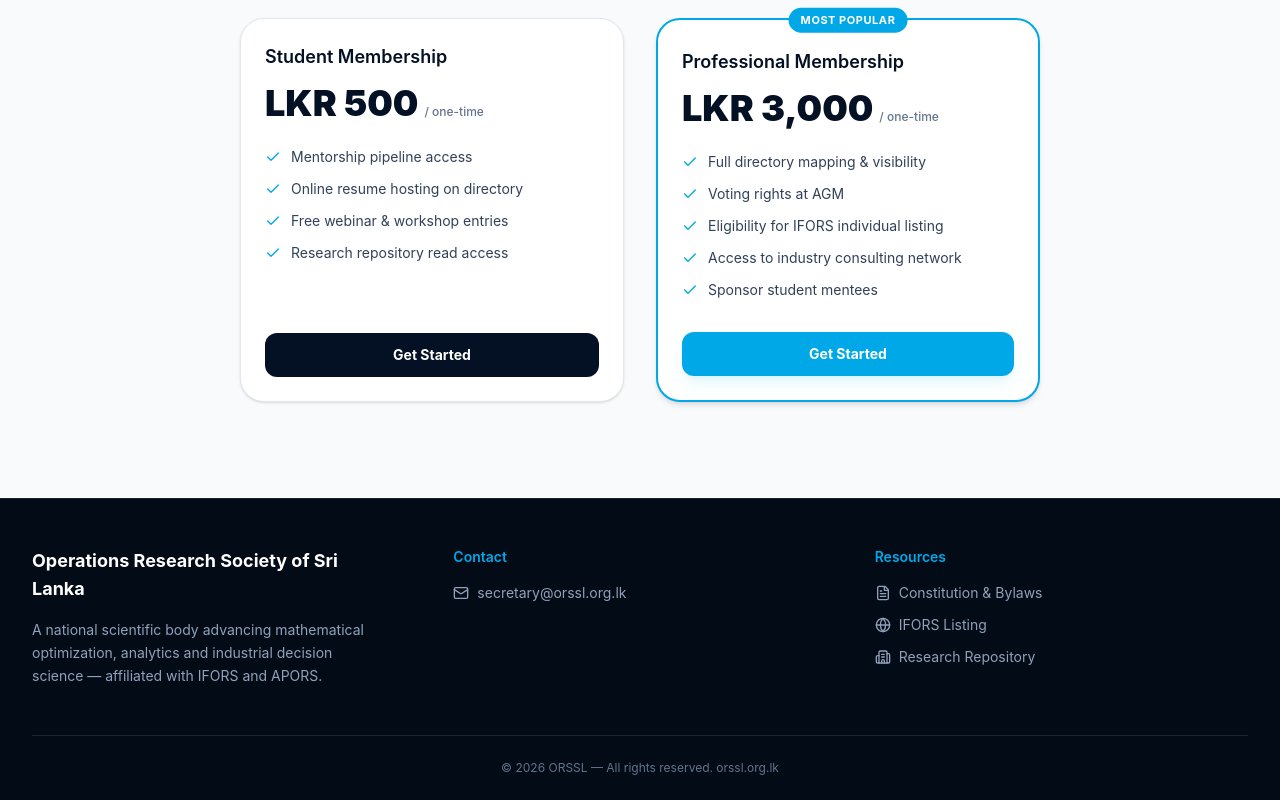
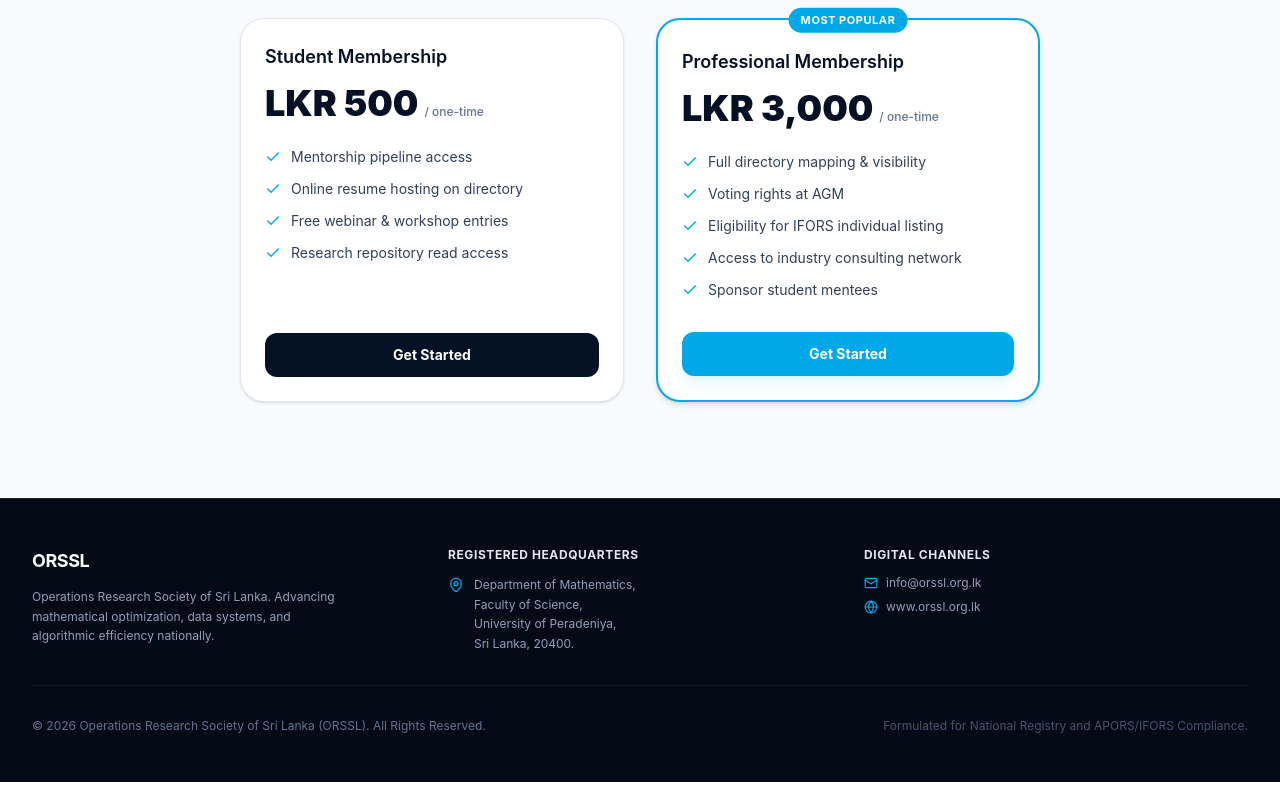
Before and after one commit to felinex4/orssl-final, a React (Vite) app: page / in a window 1280 px wide. Shown: the part 2220-3020 px from the top of the page. Built offline with nearby package versions, Linux system fonts and the light colour scheme; no server answers.

Commit message:
Update portal features

```diff
--- a/src/Components/Footer.jsx
+++ b/src/Components/Footer.jsx
@@ -1,32 +1,57 @@
 import React from 'react';
-import { Mail, FileText, Globe, Building2 } from 'lucide-react';
+import { MapPin, Mail, Globe } from 'lucide-react';
 
 export default function Footer() {
+  const currentYear = new Date().getFullYear();
+
   return (
-    <footer className="bg-[#030b17] border-t border-white/10 pt-12 pb-6 text-slate-300 mt-auto">
-      <div className="max-w-[1400px] mx-auto px-4 sm:px-6 lg:px-8">
-        <div className="grid grid-cols-1 md:grid-cols-3 gap-12 mb-12">
-          <div className="space-y-4 pr-8">
-            <h4 className="text-white font-bold text-lg">Operations Research Society of Sri Lanka</h4>
-            <p className="text-sm text-slate-400 leading-relaxed">
-              A national scientific body advancing mathematical optimization, analytics and industrial decision science — affiliated with IFORS and APORS.
+    <footer className="bg-[#020a16] border-t border-slate-100/10 text-slate-400 text-sm py-12 relative z-20">
+      <div className="max-w-7xl mx-auto px-4 sm:px-6 lg:px-8">
+        <div className="grid grid-cols-1 md:grid-cols-3 gap-8 mb-8">
+
+          {/* Column 1: Identity */}
+          <div className="space-y-3">
+            <h3 className="text-white font-bold text-lg tracking-tight">ORSSL</h3>
+            <p className="text-xs text-slate-400 leading-relaxed max-w-xs">
+              Operations Research Society of Sri Lanka. Advancing mathematical optimization, data systems, and algorithmic efficiency nationally.
             </p>
           </div>
-          <div>
-            <h4 className="text-[#00a8e8] font-semibold text-sm mb-4">Contact</h4>
-            <p className="text-sm text-slate-400 flex items-center gap-2"><Mail className="w-4 h-4" /> secretary@orssl.org.lk</p>
+
+          {/* Column 2: Legal Headquarters - Item 2(a) Verification */}
+          <div className="space-y-3">
+            <h4 className="text-xs font-bold text-slate-200 uppercase tracking-wider">Registered Headquarters</h4>
+            <div className="flex items-start gap-2.5 text-xs text-slate-400 leading-relaxed">
+              <MapPin className="w-4 h-4 text-[#00a8e8] flex-shrink-0 mt-0.5" />
+              <span>
+                Department of Mathematics,<br />
+                Faculty of Science,<br />
+                University of Peradeniya,<br />
+                Sri Lanka, 20400.
+              </span>
+            </div>
           </div>
-          <div>
-            <h4 className="text-[#00a8e8] font-semibold text-sm mb-4">Resources</h4>
-            <ul className="space-y-3 text-sm text-slate-400">
-              <li className="flex items-center gap-2 hover:text-[#00a8e8] cursor-pointer"><FileText className="w-4 h-4" /> Constitution & Bylaws</li>
-              <li className="flex items-center gap-2 hover:text-[#00a8e8] cursor-pointer"><Globe className="w-4 h-4" /> IFORS Listing</li>
-              <li className="flex items-center gap-2 hover:text-[#00a8e8] cursor-pointer"><Building2 className="w-4 h-4" /> Research Repository</li>
+
+          {/* Column 3: Digital Access Channels */}
+          <div className="space-y-3">
+            <h4 className="text-xs font-bold text-slate-200 uppercase tracking-wider">Digital Channels</h4>
+            <ul className="space-y-2 text-xs">
+              <li className="flex items-center gap-2">
+                <Mail className="w-3.5 h-3.5 text-[#00a8e8]" />
+                <a href="mailto:info@orssl.org.lk" className="hover:text-white transition-colors">info@orssl.org.lk</a>
+              </li>
+              <li className="flex items-center gap-2">
+                <Globe className="w-3.5 h-3.5 text-[#00a8e8]" />
+                <a href="https://orssl.org.lk" className="hover:text-white transition-colors">www.orssl.org.lk</a>
+              </li>
             </ul>
           </div>
+
         </div>
-        <div className="border-t border-white/10 pt-6 text-center text-xs text-slate-500">
-          © 2026 ORSSL — All rights reserved. orssl.org.lk
+
+        {/* Bottom Bar */}
+        <div className="pt-8 border-t border-slate-100/5 text-center sm:flex sm:items-center sm:justify-between text-xs text-slate-500">
+          <p>© {currentYear} Operations Research Society of Sri Lanka (ORSSL). All Rights Reserved.</p>
+          <p className="mt-2 sm:mt-0 text-slate-600">Formulated for National Registry and APORS/IFORS Compliance.</p>
         </div>
       </div>
     </footer>
--- a/src/Pages/Admin.jsx
+++ b/src/Pages/Admin.jsx
@@ -1,98 +1,124 @@
 import React from 'react';
-import { Users, Shield, Mail, Award, Calendar, Landmark } from 'lucide-react';
+import { Shield, User, Users, Cpu, Calendar, MapPin, CheckCircle } from 'lucide-react';
 
 export default function Admin() {
-  // Official Executive Council Layout structured exactly like ORSNZ
-  const council = [
-    { role: "President", name: "Prof. Wasantha Daundasekara", email: "president@orssl.org.lk", status: "Active", term: "2025 - 2026" },
-    { role: "Vice President", name: "To Be Elected (AGM Slot)", email: "vicepresident@orssl.org.lk", status: "Vacant", term: "1 Year Term" },
-    { role: "Secretary", name: "Dr. Tharindu Dewasurendra", email: "secretary@orssl.org.lk", status: "Active", term: "2025 - 2026" },
-    { role: "Treasurer", name: "Pending Appointment", email: "treasurer@orssl.org.lk", status: "Review", term: "1 Year Term" },
-    { role: "Council (APORS/IFORS Representative)", name: "Senior Faculty Representative", email: "liaison@orssl.org.lk", status: "Active", term: "Permanent" },
-    { role: "Council (Communications)", name: "Kalpa Dilhara", email: "media@orssl.org.lk", status: "Active", term: "2026 - 2027" },
-    { role: "Council (WebMaster)", name: "Operations Research Society Board", email: "webmaster@orssl.org.lk", status: "Active", term: "System Assigned" }
+  // Council matrix data structured into the 3 constitutional tiers
+  const councilTiers = [
+    {
+      title: "Executive Officers",
+      description: "Primary administrative and financial custody officials of the society.",
+      roles: [
+        { position: "President", name: "Prof. Wasantha Daundasekara", status: "Active" },
+        { position: "Vice-President", name: "Vacant", status: "Elections Pending" },
+        { position: "General Secretary", name: "Dr. Tharindu Dewasurendra", status: "Active" },
+        { position: "Treasurer", name: "Vacant", status: "Elections Pending" }
+      ]
+    },
+    {
+      title: "Operational & Technical Council",
+      description: "Heads of digital infrastructure, publications, and administrative support pipelines.",
+      roles: [
+        { position: "Webmaster & Head of Digital Infrastructure", name: "Vacant (Appointed)", status: "Active" },
+        { position: "Assistant Secretary", name: "Vacant", status: "Elections Pending" },
+        { position: "Assistant Treasurer", name: "Vacant", status: "Elections Pending" },
+        { position: "Editor & Publications Chair", name: "Vacant", status: "Elections Pending" }
+      ]
+    },
+    {
+      title: "General Committee Members",
+      description: "Five operational seats managing event logistics and community engagement.",
+      roles: [
+        { position: "General Committee Member 1", name: "Vacant", status: "Elections Pending" },
+        { position: "General Committee Member 2", name: "Vacant", status: "Elections Pending" },
+        { position: "General Committee Member 3", name: "Vacant", status: "Elections Pending" },
+        { position: "General Committee Member (Student Representative)", name: "Vacant", status: "Reserved for Student" },
+        { position: "General Committee Member (Student Representative)", name: "Vacant", status: "Reserved for Student" }
+      ]
+    }
   ];
 
   return (
-    <div className="flex-grow bg-[#f8fafc] text-slate-900 py-10">
-      <div className="max-w-[1400px] mx-auto px-4 sm:px-6 lg:px-8 space-y-8">
+    <div className="min-h-screen bg-[#041124] text-slate-100 py-12 px-4 sm:px-6 lg:px-8">
+      <div className="max-w-6xl mx-auto">
 
-        {/* Title Block */}
-        <div>
-          <p className="text-[#00a8e8] font-bold text-sm tracking-wider uppercase">Governance</p>
-          <h2 className="text-3xl font-bold text-slate-900 mt-1">Society Council & Officers</h2>
-          <p className="text-slate-500 mt-2 text-sm max-w-2xl">
-            The constitution determines that our Council consists of members including a President, Vice-President, Secretary, and a Treasurer elected annually.
+        {/* Header Block */}
+        <div className="text-center sm:text-left mb-12 border-b border-slate-100/10 pb-8">
+          <h1 className="text-4xl font-extrabold tracking-tight text-white bg-gradient-to-r from-white via-slate-200 to-[#00a8e8] bg-clip-text text-transparent">
+            Governance & Council
+          </h1>
+          <p className="mt-3 text-lg text-slate-400 max-w-3xl">
+            Official structural chart of the Executive Committee of the Operations Research Society of Sri Lanka.
           </p>
-        </div>
 
-        {/* Council Officers Registry Table */}
-        <div className="bg-white border border-slate-200 rounded-2xl overflow-hidden shadow-sm">
-          <div className="px-6 py-4 border-b border-slate-100 bg-slate-50 flex items-center gap-2">
-            <Shield className="w-5 h-5 text-[#00a8e8]" />
-            <h3 className="font-bold text-slate-800">Current Council Members (Nov 2025 – Dec 2026)</h3>
-          </div>
-
-          <div className="overflow-x-auto">
-            <table className="w-full text-left border-collapse">
-              <thead>
-                <tr className="border-b border-slate-200 bg-slate-50/50 text-xs font-bold text-slate-400 uppercase tracking-wider">
-                  <th className="px-6 py-3.5">Position / Role</th>
-                  <th className="px-6 py-3.5">Officer Name</th>
-                  <th className="px-6 py-3.5">Official Email Address</th>
-                  <th className="px-6 py-3.5">Term of Office</th>
-                  <th className="px-6 py-3.5 text-right">Status</th>
-                </tr>
-              </thead>
-              <tbody className="divide-y divide-slate-100 text-sm">
-                {council.map((officer, index) => (
-                  <tr key={index} className="hover:bg-slate-50/80 transition-colors">
-                    <td className="px-6 py-4 font-semibold text-slate-900">{officer.role}</td>
-                    <td className="px-6 py-4 text-slate-700">{officer.name}</td>
-                    <td className="px-6 py-4 font-mono text-xs text-slate-500 hover:text-[#00a8e8] cursor-pointer">
-                      {officer.email}
-                    </td>
-                    <td className="px-6 py-4 text-slate-500 flex items-center gap-1.5">
-                      <Calendar className="w-3.5 h-3.5 text-slate-400" /> {officer.term}
-                    </td>
-                    <td className="px-6 py-4 text-right">
-                      <span className={`inline-flex items-center px-2.5 py-0.5 rounded-full text-xs font-medium border ${
-                        officer.status === 'Active' ? 'bg-emerald-50 text-emerald-700 border-emerald-200' :
-                        officer.status === 'Vacant' ? 'bg-rose-50 text-rose-700 border-rose-200' :
-                        'bg-amber-50 text-amber-700 border-amber-200'
-                      }`}>
-                        {officer.status}
-                      </span>
-                    </td>
-                  </tr>
-                ))}
-              </tbody>
-            </table>
+          {/* Constitutional Meta Framework Badges */}
+          <div className="mt-6 flex flex-wrap gap-4 justify-center sm:justify-start text-xs font-semibold">
+            <div className="flex items-center gap-2 bg-slate-900 border border-slate-100/10 px-3 py-2 rounded-xl">
+              <Calendar className="w-4 h-4 text-[#00a8e8]" />
+              <span>Tenure: <span className="text-white">2 Calendar Years (Jan 1 – Dec 31)</span></span>
+            </div>
+            <div className="flex items-center gap-2 bg-slate-900 border border-slate-100/10 px-3 py-2 rounded-xl">
+              <MapPin className="w-4 h-4 text-[#00a8e8]" />
+              <span>HQ: <span className="text-white">Department of Mathematics, UoP</span></span>
+            </div>
           </div>
         </div>
 
-        {/* Stats Summary Matrix Grid */}
-        <div className="grid grid-cols-1 md:grid-cols-3 gap-6">
-          <div className="bg-white border border-slate-200 rounded-2xl p-6 shadow-sm flex items-center gap-4">
-            <div className="p-3.5 bg-blue-50 text-[#00a8e8] rounded-xl"><Users className="w-6 h-6" /></div>
-            <div>
-              <p className="text-xs font-bold text-slate-400 uppercase tracking-wider">Total Registered Voter Density</p>
-              <h4 className="text-2xl font-black text-slate-900 mt-1">240 Active</h4>
+        {/* Dynamic Tier Rendering Engine */}
+        <div className="space-y-12">
+          {councilTiers.map((tier, index) => (
+            <div key={index} className="bg-white/[0.02] border border-slate-100/10 rounded-2xl p-6 sm:p-8 backdrop-blur-md shadow-xl">
+              <div className="mb-6">
+                <div className="flex items-center gap-2.5 mb-1">
+                  <Shield className="w-5 h-5 text-[#00a8e8]" />
+                  <h2 className="text-2xl font-bold text-white tracking-tight">{tier.title}</h2>
+                </div>
+                <p className="text-sm text-slate-400">{tier.description}</p>
+              </div>
+
+              {/* Grid Matrix Setup for Roles */}
+              <div className="grid grid-cols-1 md:grid-cols-2 gap-4">
+                {tier.roles.map((role, rIndex) => (
+                  <div
+                    key={rIndex}
+                    className="bg-white border border-slate-100 rounded-xl p-5 flex items-center justify-between shadow-sm hover:border-[#00a8e8]/20 transition-all group"
+                  >
+                    <div className="flex items-center gap-4 min-w-0">
+                      <div className="p-2.5 bg-slate-50 border border-slate-100 rounded-lg group-hover:bg-[#00a8e8]/5 transition-colors">
+                        <User className="w-4 h-4 text-slate-500 group-hover:text-[#00a8e8]" />
+                      </div>
+                      <div className="min-w-0">
+                        <span className="block text-[11px] font-bold text-slate-400 uppercase tracking-wider">
+                          {role.position}
+                        </span>
+                        <span className="block text-base font-bold text-slate-900 mt-0.5 truncate">
+                          {role.name}
+                        </span>
+                      </div>
+                    </div>
+
+                    {/* Status Badge */}
+                    <span className={`text-[10px] font-extrabold uppercase tracking-wider px-2.5 py-1 rounded-md border ${
+                      role.status === 'Active'
+                        ? 'bg-emerald-50 text-emerald-700 border-emerald-100'
+                        : role.status === 'Reserved for Student'
+                        ? 'bg-purple-50 text-purple-700 border-purple-100'
+                        : 'bg-amber-50 text-amber-700 border-amber-100'
+                    }`}>
+                      {role.status}
+                    </span>
+                  </div>
+                ))}
+              </div>
             </div>
-          </div>
-          <div className="bg-white border border-slate-200 rounded-2xl p-6 shadow-sm flex items-center gap-4">
-            <div className="p-3.5 bg-purple-50 text-purple-600 rounded-xl"><Landmark className="w-6 h-6" /></div>
-            <div>
-              <p className="text-xs font-bold text-slate-400 uppercase tracking-wider">Affiliated Bodies Status</p>
-              <h4 className="text-2xl font-black text-slate-900 mt-1">IFORS & APORS</h4>
-            </div>
-          </div>
-          <div className="bg-white border border-slate-200 rounded-2xl p-6 shadow-sm flex items-center gap-4">
-            <div className="p-3.5 bg-emerald-50 text-emerald-600 rounded-xl"><Award className="w-6 h-6" /></div>
-            <div>
-              <p className="text-xs font-bold text-slate-400 uppercase tracking-wider">Next AGM Schedule</p>
-              <h4 className="text-xl font-bold text-slate-900 mt-1">December 2026</h4>
-            </div>
+          ))}
+        </div>
+
+        {/* Legally Bound Institutional Footnote */}
+        <div className="mt-12 p-5 bg-blue-500/5 border border-[#00a8e8]/20 rounded-2xl flex items-start gap-3 max-w-4xl mx-auto">
+          <CheckCircle className="w-5 h-5 text-[#00a8e8] mt-0.5 flex-shrink-0" />
+          <div className="text-xs text-slate-400 leading-relaxed">
+            <span className="font-bold text-slate-200 block mb-1">Constitutional Continuity Mandate (Item 7 & 9):</span>
+            As a registered academic professional body, all senior executive candidacies remain bound to university faculty validation parameters. To preserve balanced organizational integration, a minimum structural floor of <span className="text-white font-semibold">two (2) General Committee seats</span> remains permanently reserved for active, verified Student Members.
           </div>
         </div>
 
```
